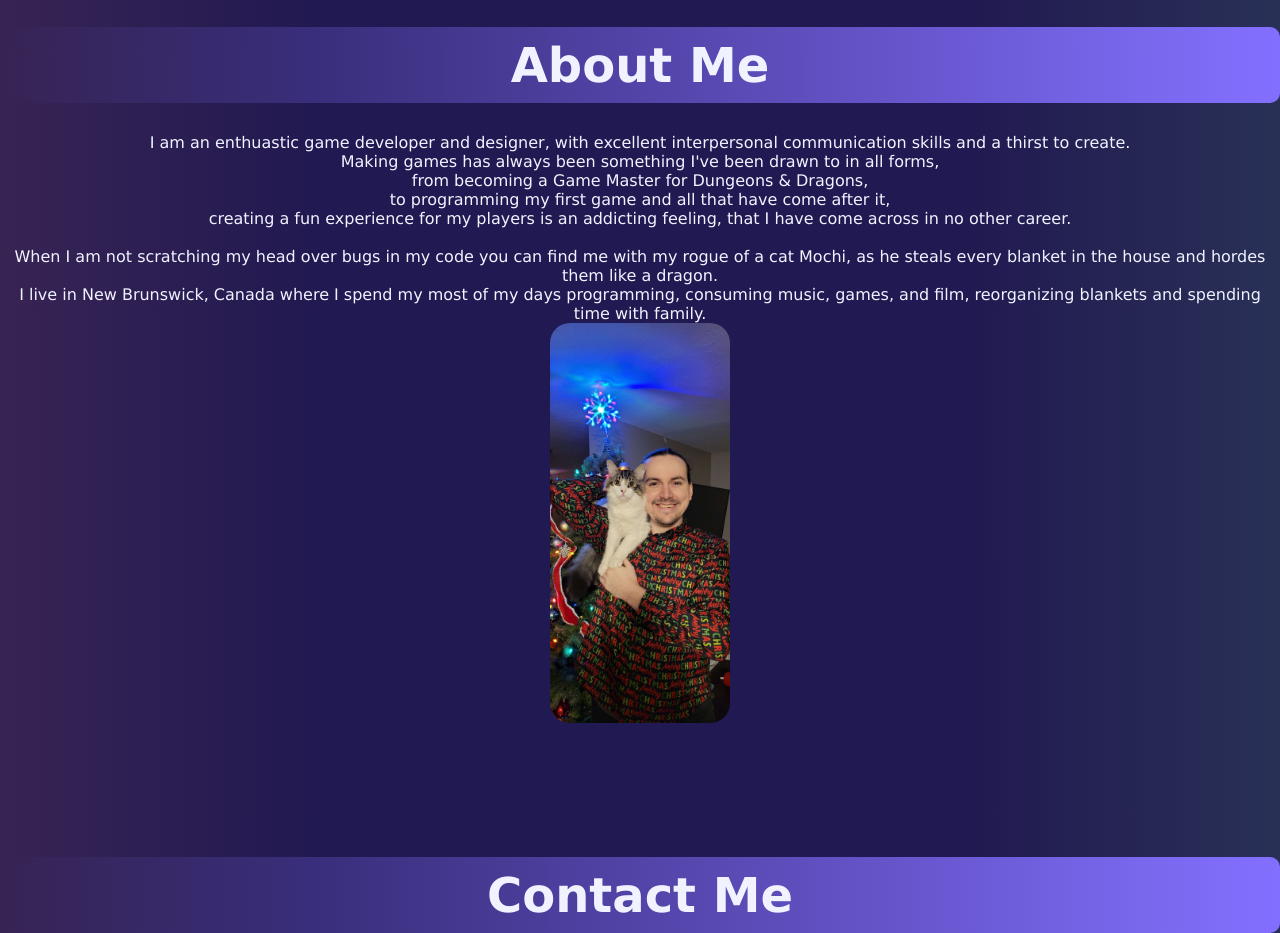
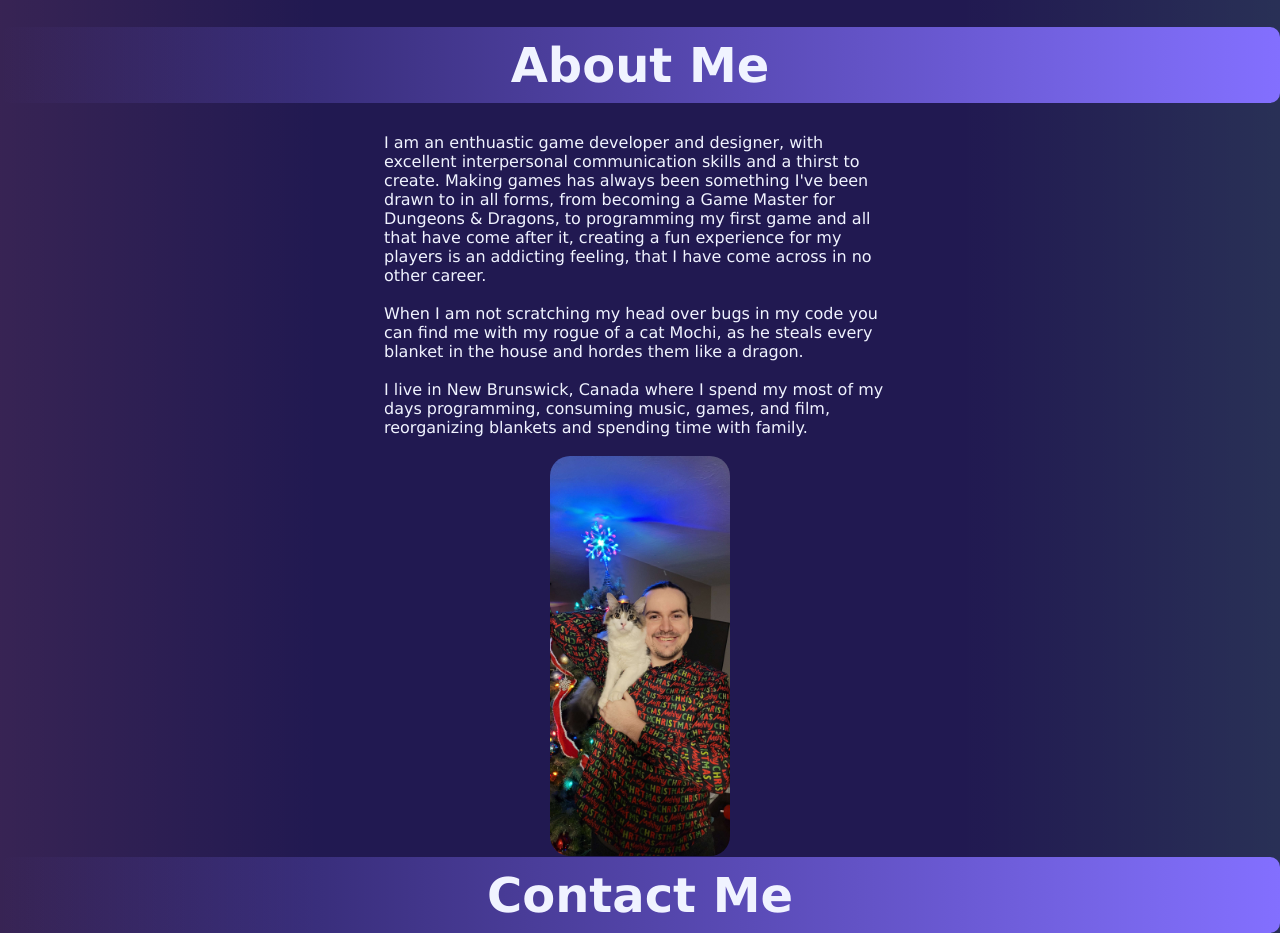
Before and after one commit to JacobCormier/JacobCormier.github.io, a plain HTML site: page index.html in a window 1280 px wide. Shown: the part 4521-5454 px from the top of the page. Drawn offline with Linux system fonts and the light colour scheme.

Commit message:
Edited the look of the about me section, so it looks less chaotic

```diff
--- a/css/style.css
+++ b/css/style.css
@@ -286,7 +286,12 @@ img {
 	}
 
 
-
+/*===== ABOUT ME =====*/
+	#about-me-paragraph{
+		margin: auto;
+		text-align: left;
+		max-width: 40%;
+	}
 
 
 .debug {
--- a/index.html
+++ b/index.html
@@ -155,16 +155,12 @@
 			<h4 class = "bigTextWithTopPadding textBackdrop">
 			  About Me
 			</h4>
-			<p>
+			<p id="about-me-paragraph">
 				I am an enthuastic game developer and designer,
 				with excellent interpersonal communication skills and a thirst to create.
-				<br>
 				Making games has always been something I've been drawn to in all forms,
-				<br>
 				from becoming a Game Master for Dungeons & Dragons,
-				<br>
 				to programming my first game and all that have come after it,
-				<br>
 				creating a fun experience for my players is an addicting feeling,
 				that I have come across in no other career.
 				<br>
@@ -173,8 +169,11 @@
 				rogue of a cat Mochi, as he steals every blanket in the house and
 				hordes them like a dragon.
 				<br>
+				<br>
 				I live in New Brunswick, Canada where I spend my most of my days
 				programming, consuming music, games, and film, reorganizing blankets and spending time with family.
+				<br>
+				<br>
 			</p>
 				<img src="images/Mochi&Me.jpg"        alt="Picture of me and my cat, Mochi">
 		  </div>
```
Also changed, not shown: 2 other files.
